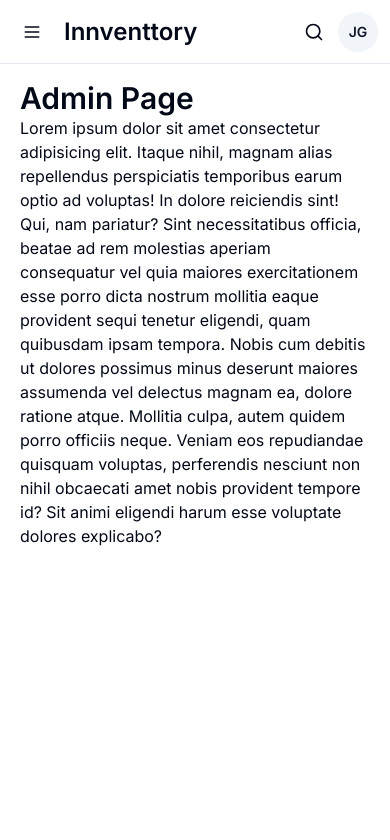
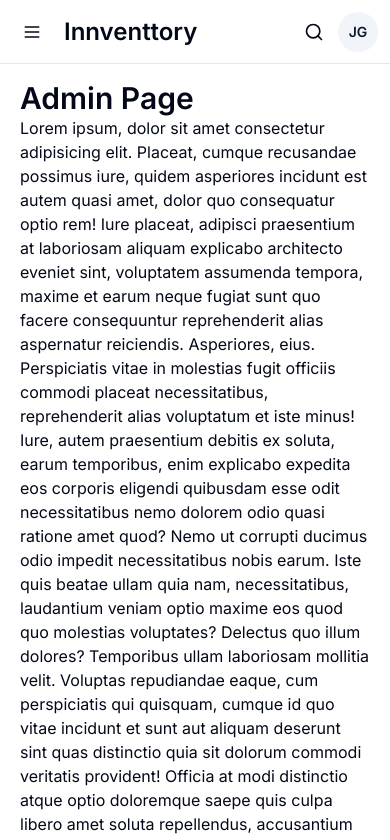
Before and after one commit to dejeloper/innventory-front, a Next.js app: page /item/Admin in a window 390 px wide. Shown: the top 840 px of the page. Built offline with nearby package versions, Linux system fonts and the light colour scheme.

Commit message:
Demo: Update sidebar component for responsive design and add Spanish translations and icons

```diff
--- a/src/app/item/[item]/page.tsx
+++ b/src/app/item/[item]/page.tsx
@@ -3,17 +3,145 @@ export default function ItemPage({ params }: { params: { item: string } }) {
     <div>
       <h1 className="text-3xl font-semibold capitalize">{params.item} Page</h1>
       <p>
-        Lorem ipsum dolor sit amet consectetur adipisicing elit. Itaque nihil,
-        magnam alias repellendus perspiciatis temporibus earum optio ad
-        voluptas! In dolore reiciendis sint! Qui, nam pariatur? Sint
-        necessitatibus officia, beatae ad rem molestias aperiam consequatur vel
-        quia maiores exercitationem esse porro dicta nostrum mollitia eaque
-        provident sequi tenetur eligendi, quam quibusdam ipsam tempora. Nobis
-        cum debitis ut dolores possimus minus deserunt maiores assumenda vel
-        delectus magnam ea, dolore ratione atque. Mollitia culpa, autem quidem
-        porro officiis neque. Veniam eos repudiandae quisquam voluptas,
-        perferendis nesciunt non nihil obcaecati amet nobis provident tempore
-        id? Sit animi eligendi harum esse voluptate dolores explicabo?
+        Lorem ipsum, dolor sit amet consectetur adipisicing elit. Placeat,
+        cumque recusandae possimus iure, quidem asperiores incidunt est autem
+        quasi amet, dolor quo consequatur optio rem! Iure placeat, adipisci
+        praesentium at laboriosam aliquam explicabo architecto eveniet sint,
+        voluptatem assumenda tempora, maxime et earum neque fugiat sunt quo
+        facere consequuntur reprehenderit alias aspernatur reiciendis.
+        Asperiores, eius. Perspiciatis vitae in molestias fugit officiis commodi
+        placeat necessitatibus, reprehenderit alias voluptatum et iste minus!
+        Iure, autem praesentium debitis ex soluta, earum temporibus, enim
+        explicabo expedita eos corporis eligendi quibusdam esse odit
+        necessitatibus nemo dolorem odio quasi ratione amet quod? Nemo ut
+        corrupti ducimus odio impedit necessitatibus nobis earum. Iste quis
+        beatae ullam quia nam, necessitatibus, laudantium veniam optio maxime
+        eos quod quo molestias voluptates? Delectus quo illum dolores?
+        Temporibus ullam laboriosam mollitia velit. Voluptas repudiandae eaque,
+        cum perspiciatis qui quisquam, cumque id quo vitae incidunt et sunt aut
+        aliquam deserunt sint quas distinctio quia sit dolorum commodi veritatis
+        provident! Officia at modi distinctio atque optio doloremque saepe quis
+        culpa libero amet soluta repellendus, accusantium vero, maxime aliquam!
+        Repellendus culpa magni veniam expedita itaque ut excepturi temporibus
+        architecto, impedit obcaecati inventore blanditiis quibusdam cumque
+        eveniet quidem at quam necessitatibus, totam a. Necessitatibus, voluptas
+        delectus. Maiores odio quam cumque neque, esse accusamus cum distinctio
+        harum similique nesciunt totam eveniet consequuntur rerum possimus
+        laudantium est dicta nobis? Facilis nesciunt, fugit doloribus impedit
+        consequatur magnam qui illo asperiores. Tempore, quae consequuntur! Sit
+        cupiditate nulla, ab, blanditiis illo laboriosam aperiam nam impedit
+        omnis adipisci numquam deserunt? Debitis officiis harum quos ut!
+        Asperiores, cupiditate ullam mollitia alias distinctio, tempore placeat
+        consequuntur aliquid accusamus quae natus culpa saepe expedita? Laborum
+        tempora esse facere, odit sapiente ipsa. Velit distinctio amet libero
+        voluptas architecto neque cumque tenetur id nostrum sapiente impedit eum
+        labore, reprehenderit voluptatibus molestiae iusto ratione maxime
+        excepturi possimus magnam aliquid. Quidem. Lorem ipsum dolor sit amet
+        consectetur adipisicing elit. Fugit corrupti similique dolore laborum
+        temporibus reprehenderit vel dolorem sit ducimus dicta esse quaerat
+        veniam dolor consequatur eveniet voluptates reiciendis quo odit
+        explicabo eaque rerum repellat, officia possimus sapiente. Impedit,
+        ipsa! Illum dolor autem culpa repudiandae odit temporibus omnis labore
+        assumenda minima distinctio iure perspiciatis vel laboriosam minus
+        quaerat beatae, molestias explicabo cumque natus inventore eos
+        accusantium accusamus ducimus aspernatur. Adipisci ipsum et rerum
+        provident, ipsa sed ullam consequatur facilis? Fugit recusandae est
+        dolores nihil deleniti dolorum, placeat molestias laudantium praesentium
+        quis aperiam perferendis odit consequuntur assumenda debitis sit ad!
+        Doloremque velit quam commodi natus voluptatibus illo voluptatem
+        accusamus odit, voluptatum adipisci cupiditate ipsum hic quibusdam. Ad,
+        animi. Voluptatibus ex maiores at nobis, recusandae asperiores adipisci
+        maxime quos, placeat numquam quae reprehenderit iusto aliquid. Maxime
+        quo recusandae autem. Ut, dolorum doloribus! Perferendis dolore
+        dignissimos voluptate quam sapiente mollitia aut vero quod. Minima ipsam
+        beatae omnis nisi rem commodi accusamus harum delectus amet debitis eius
+        error ea inventore a odit dolores voluptatum, dolore enim ducimus, sint
+        animi voluptatem recusandae. Iure odio alias ad! Autem, fugiat suscipit
+        reprehenderit veritatis expedita temporibus et mollitia. Deserunt
+        aliquam accusamus autem obcaecati quia eos, ipsa vel asperiores. Quidem
+        laborum et ducimus? Dolorum asperiores beatae temporibus modi
+        consequuntur pariatur ex, quos explicabo, tempore sed praesentium
+        dolores nihil minima cupiditate sunt quasi labore deserunt quo! Ratione
+        quia magni ipsam molestiae dolores eaque cupiditate voluptates deleniti
+        totam praesentium delectus optio, iste ad vel, deserunt rerum tenetur
+        doloribus illum blanditiis illo nisi enim minima. Necessitatibus dolores
+        molestias quaerat tempore nulla repellendus rem cum veritatis eveniet
+        quisquam ullam perferendis, expedita quos ipsam, possimus nesciunt
+        consequatur sed ex. Mollitia quis iusto molestias animi ut vitae,
+        molestiae veritatis cumque quidem veniam. Quasi, adipisci, sunt quia
+        maiores temporibus natus atque harum quaerat velit expedita delectus
+        eligendi!
+      </p>
+
+      <p>
+        Lorem ipsum, dolor sit amet consectetur adipisicing elit. Placeat,
+        cumque recusandae possimus iure, quidem asperiores incidunt est autem
+        quasi amet, dolor quo consequatur optio rem! Iure placeat, adipisci
+        praesentium at laboriosam aliquam explicabo architecto eveniet sint,
+        voluptatem assumenda tempora, maxime et earum neque fugiat sunt quo
+        facere consequuntur reprehenderit alias aspernatur reiciendis.
+        Asperiores, eius. Perspiciatis vitae in molestias fugit officiis commodi
+        placeat necessitatibus, reprehenderit alias voluptatum et iste minus!
+        Iure, autem praesentium debitis ex soluta, earum temporibus, enim
+        explicabo expedita eos corporis eligendi quibusdam esse odit
+        necessitatibus nemo dolorem odio quasi ratione amet quod? Nemo ut
+        corrupti ducimus odio impedit necessitatibus nobis earum. Iste quis
+        beatae ullam quia nam, necessitatibus, laudantium veniam optio maxime
+        eos quod quo molestias voluptates? Delectus quo illum dolores?
+        Temporibus ullam laboriosam mollitia velit. Voluptas repudiandae eaque,
+        cum perspiciatis qui quisquam, cumque id quo vitae incidunt et sunt aut
+        aliquam deserunt sint quas distinctio quia sit dolorum commodi veritatis
+        provident! Officia at modi distinctio atque optio doloremque saepe quis
+        culpa libero amet soluta repellendus, accusantium vero, maxime aliquam!
+        Repellendus culpa magni veniam expedita itaque ut excepturi temporibus
+        architecto, impedit obcaecati inventore blanditiis quibusdam cumque
+        eveniet quidem at quam necessitatibus, totam a. Necessitatibus, voluptas
+        delectus. Maiores odio quam cumque neque, esse accusamus cum distinctio
+        harum similique nesciunt totam eveniet consequuntur rerum possimus
+        laudantium est dicta nobis? Facilis nesciunt, fugit doloribus impedit
+        consequatur magnam qui illo asperiores. Tempore, quae consequuntur! Sit
+        cupiditate nulla, ab, blanditiis illo laboriosam aperiam nam impedit
+        omnis adipisci numquam deserunt? Debitis officiis harum quos ut!
+        Asperiores, cupiditate ullam mollitia alias distinctio, tempore placeat
+        consequuntur aliquid accusamus quae natus culpa saepe expedita? Laborum
+        tempora esse facere, odit sapiente ipsa. Velit distinctio amet libero
+        voluptas architecto neque cumque tenetur id nostrum sapiente impedit eum
+        labore, reprehenderit voluptatibus molestiae iusto ratione maxime
+        excepturi possimus magnam aliquid. Quidem. Lorem ipsum dolor sit amet
+        consectetur adipisicing elit. Fugit corrupti similique dolore laborum
+        temporibus reprehenderit vel dolorem sit ducimus dicta esse quaerat
+        veniam dolor consequatur eveniet voluptates reiciendis quo odit
+        explicabo eaque rerum repellat, officia possimus sapiente. Impedit,
+        ipsa! Illum dolor autem culpa repudiandae odit temporibus omnis labore
+        assumenda minima distinctio iure perspiciatis vel laboriosam minus
+        quaerat beatae, molestias explicabo cumque natus inventore eos
+        accusantium accusamus ducimus aspernatur. Adipisci ipsum et rerum
+        provident, ipsa sed ullam consequatur facilis? Fugit recusandae est
+        dolores nihil deleniti dolorum, placeat molestias laudantium praesentium
+        quis aperiam perferendis odit consequuntur assumenda debitis sit ad!
+        Doloremque velit quam commodi natus voluptatibus illo voluptatem
+        accusamus odit, voluptatum adipisci cupiditate ipsum hic quibusdam. Ad,
+        animi. Voluptatibus ex maiores at nobis, recusandae asperiores adipisci
+        maxime quos, placeat numquam quae reprehenderit iusto aliquid. Maxime
+        quo recusandae autem. Ut, dolorum doloribus! Perferendis dolore
+        dignissimos voluptate quam sapiente mollitia aut vero quod. Minima ipsam
+        beatae omnis nisi rem commodi accusamus harum delectus amet debitis eius
+        error ea inventore a odit dolores voluptatum, dolore enim ducimus, sint
+        animi voluptatem recusandae. Iure odio alias ad! Autem, fugiat suscipit
+        reprehenderit veritatis expedita temporibus et mollitia. Deserunt
+        aliquam accusamus autem obcaecati quia eos, ipsa vel asperiores. Quidem
+        laborum et ducimus? Dolorum asperiores beatae temporibus modi
+        consequuntur pariatur ex, quos explicabo, tempore sed praesentium
+        dolores nihil minima cupiditate sunt quasi labore deserunt quo! Ratione
+        quia magni ipsam molestiae dolores eaque cupiditate voluptates deleniti
+        totam praesentium delectus optio, iste ad vel, deserunt rerum tenetur
+        doloribus illum blanditiis illo nisi enim minima. Necessitatibus dolores
+        molestias quaerat tempore nulla repellendus rem cum veritatis eveniet
+        quisquam ullam perferendis, expedita quos ipsam, possimus nesciunt
+        consequatur sed ex. Mollitia quis iusto molestias animi ut vitae,
+        molestiae veritatis cumque quidem veniam. Quasi, adipisci, sunt quia
+        maiores temporibus natus atque harum quaerat velit expedita delectus
+        eligendi!
       </p>
     </div>
   );
```
